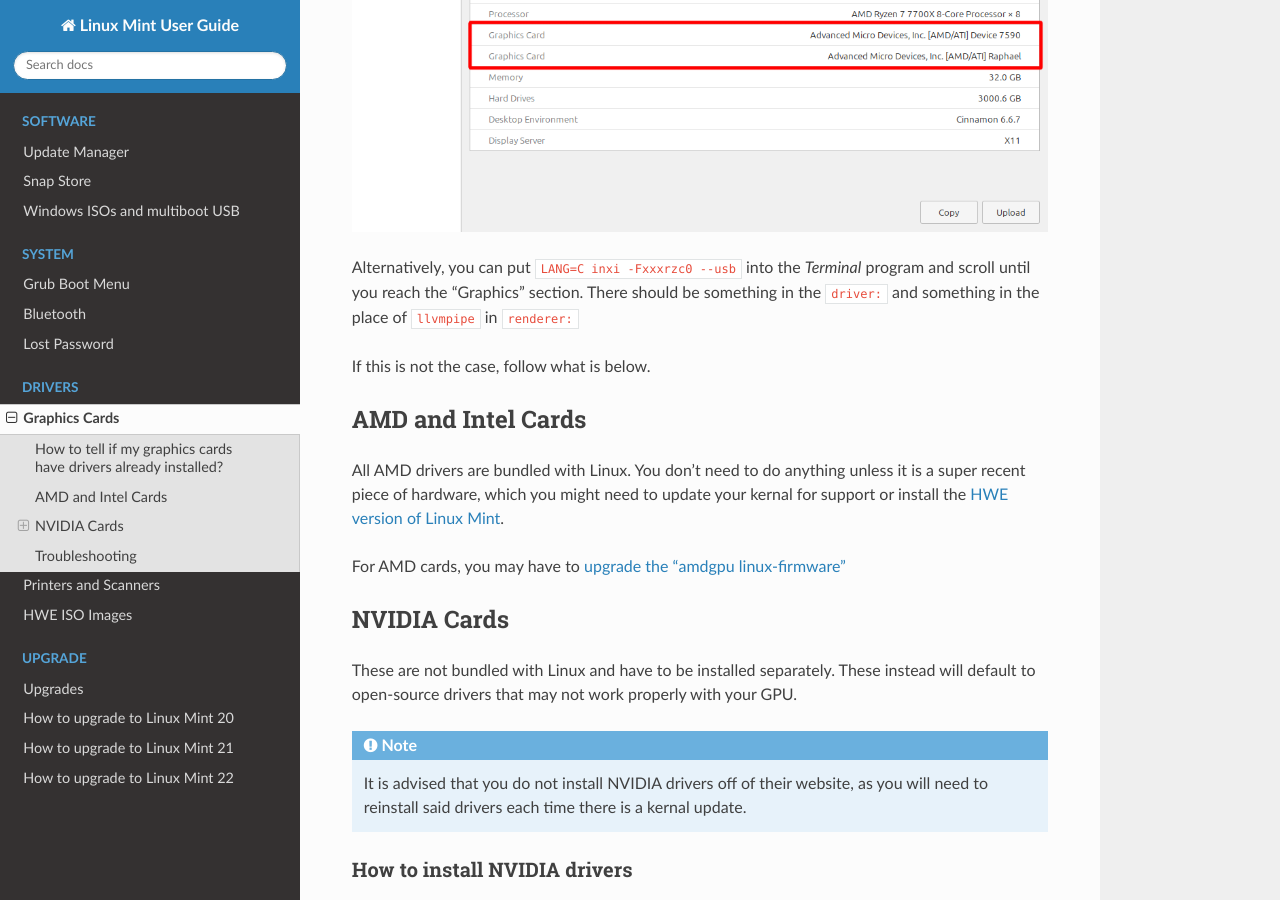
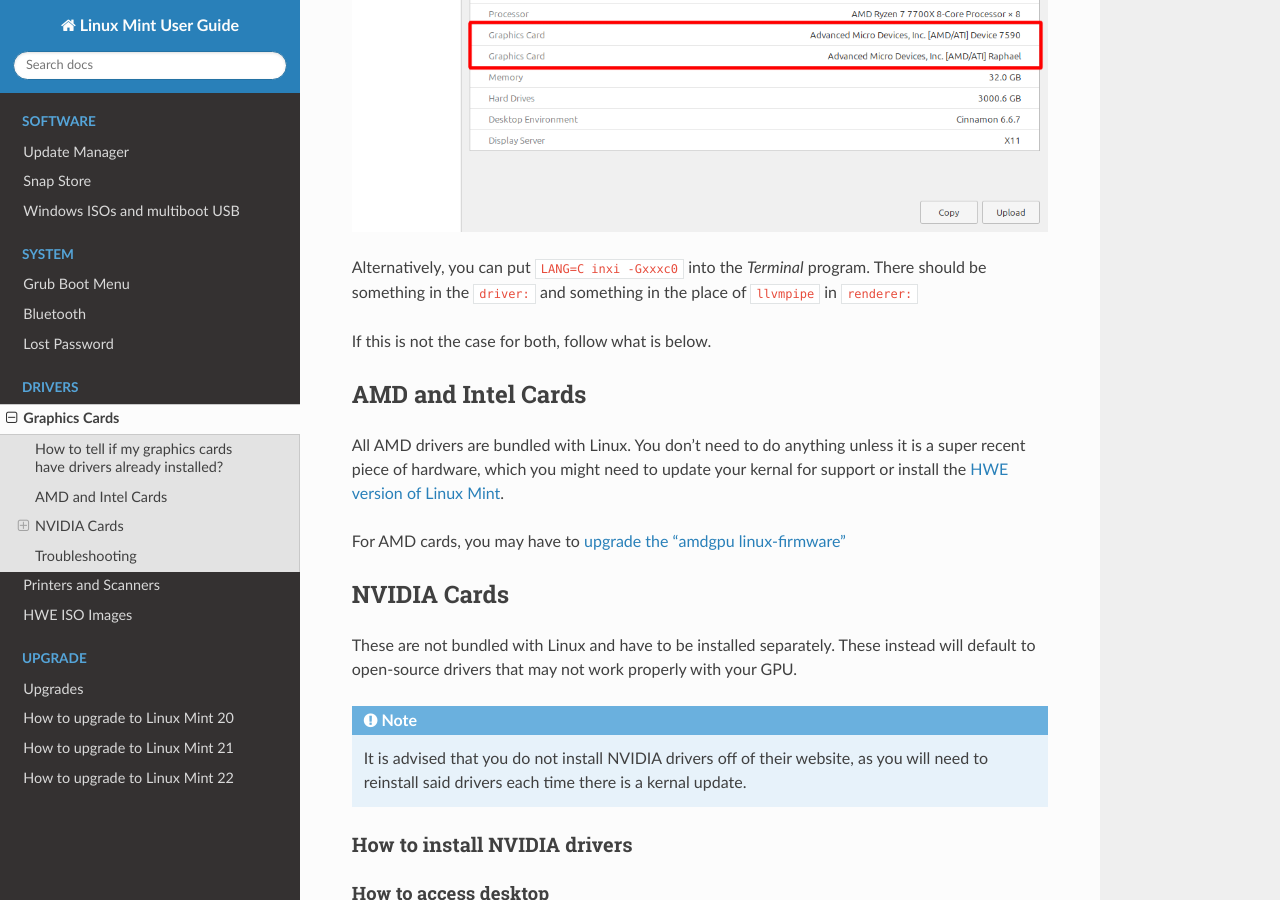
Before and after one commit to linuxmint/doc-user-guide, a Sphinx documentation site: the page built from docs/nvidia.rst, in a window 1280 px wide and 900 px high, scrolled down 555 px. Built offline with Sphinx 7.4.7 and the Read the Docs theme 3.1.0, drawn with Linux system fonts in a browser that asks for light colours.

Commit message:
changed bash command first sect nvidia.rst, updated wrong listed kernal hwe.rst

```diff
--- a/docs/hwe.rst
+++ b/docs/hwe.rst
@@ -18,5 +18,5 @@
 +--------------+-------+-----------+
 |              | 22.3  | 22.3 HWE  |
 +==============+=======+===========+
-| Linux kernel | 5.14  | 6.17      |
+| Linux kernel | 6.14  | 6.17      |
 +--------------+-------+-----------+
--- a/docs/nvidia.rst
+++ b/docs/nvidia.rst
@@ -9,9 +9,9 @@
 
 .. image:: images/sysinfo.png
 
-Alternatively, you can put ``LANG=C inxi -Fxxxrzc0 --usb`` into the *Terminal* program and scroll until you reach the "Graphics" section. There should be something in the ``driver:`` and something in the place of ``llvmpipe`` in ``renderer:``
+Alternatively, you can put ``LANG=C inxi -Gxxxc0`` into the *Terminal* program. There should be something in the ``driver:`` and something in the place of ``llvmpipe`` in ``renderer:``
 
-If this is not the case, follow what is below.
+If this is not the case for both, follow what is below.
 
 AMD and Intel Cards
 ===================
```
